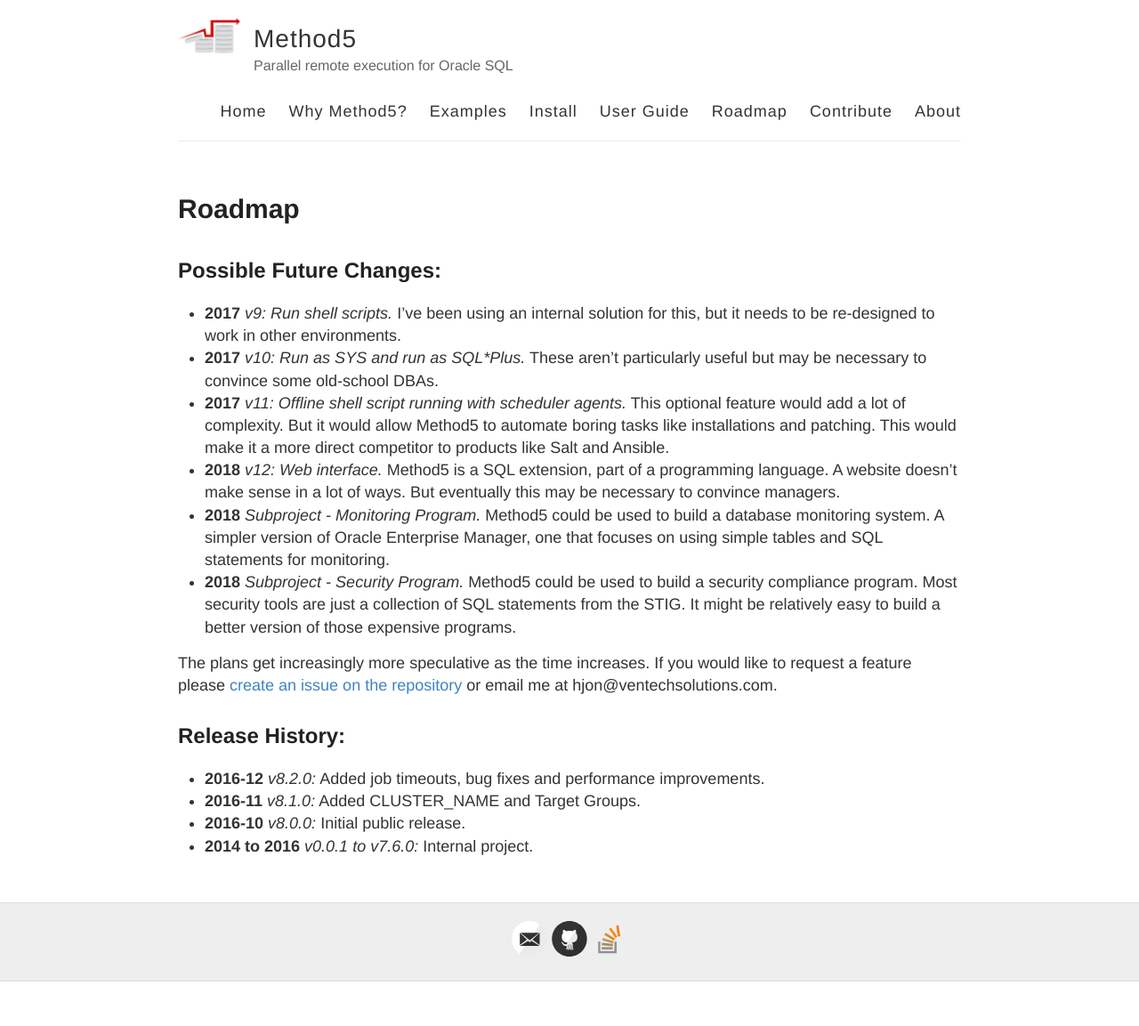
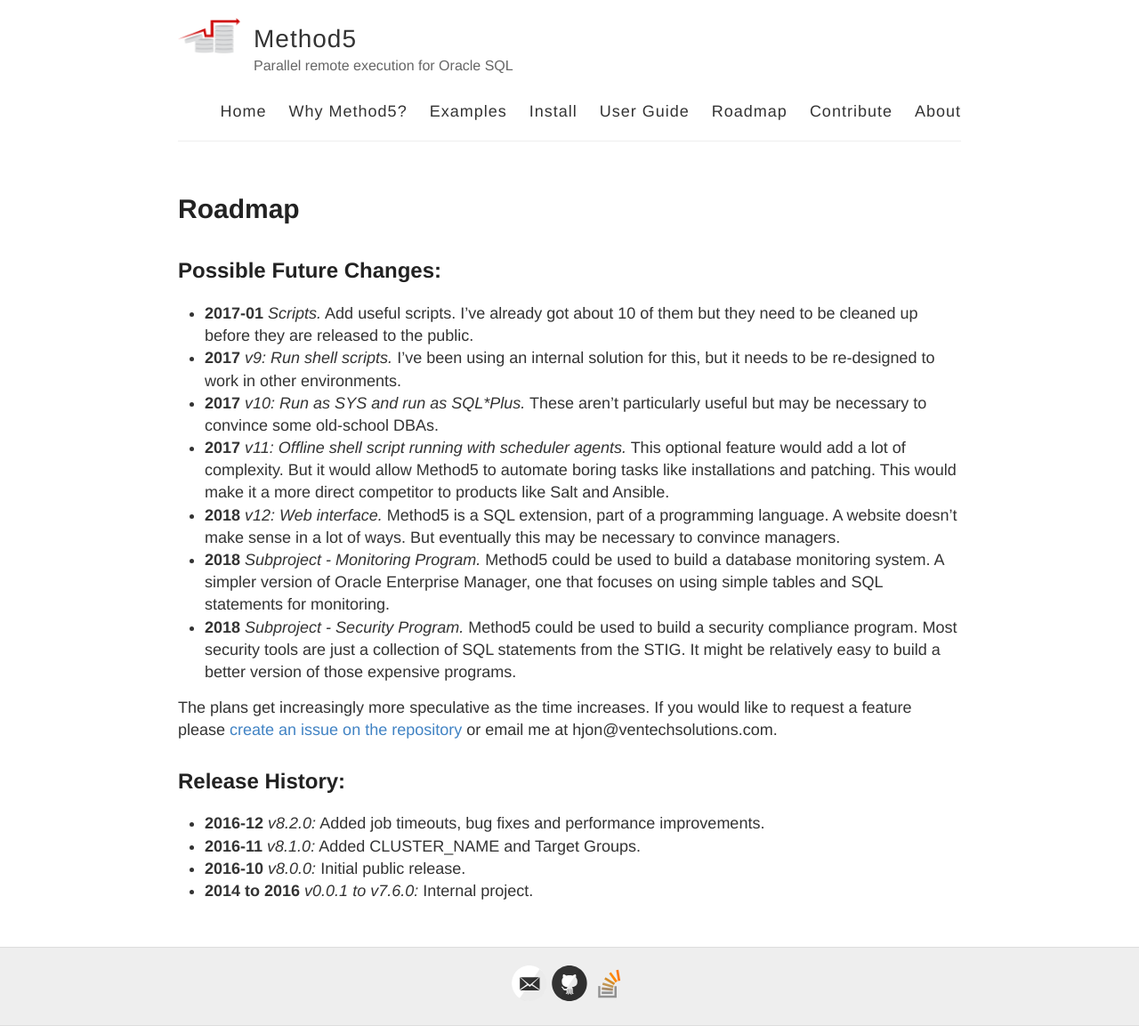
Before and after one commit to method5/method5.github.io, a Jekyll site: the page built from roadmap.md, in a window 1280 px wide. Shown: the whole page at 89% size. Built offline with Jekyll 4.4.1, drawn with Linux system fonts in a browser that asks for light colours; before the commit the page ends 1103 px from its top, so only the background shows below that.

Commit message:
Added scripts to roadmap.

```diff
--- a/roadmap.md
+++ b/roadmap.md
@@ -6,6 +6,7 @@ title: Roadmap
 Possible Future Changes:
 ------------------------
 
+* **2017-01** _Scripts._  Add useful scripts.  I've already got about 10 of them but they need to be cleaned up before they are released to the public.
 * **2017** _v9: Run shell scripts._  I've been using an internal solution for this, but it needs to be re-designed to work in other environments.
 * **2017** _v10: Run as SYS and run as SQL\*Plus._  These aren't particularly useful but may be necessary to convince some old-school DBAs.
 * **2017** _v11: Offline shell script running with scheduler agents._  This optional feature would add a lot of complexity.  But it would allow Method5 to automate boring tasks like installations and patching.  This would make it a more direct competitor to products like Salt and Ansible.
```
